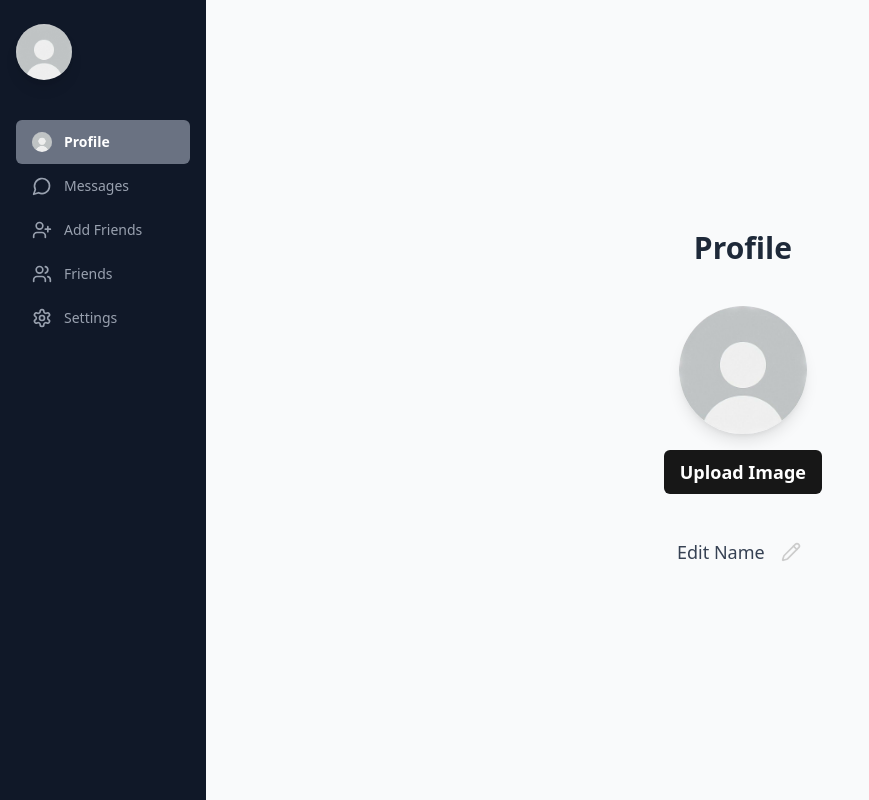
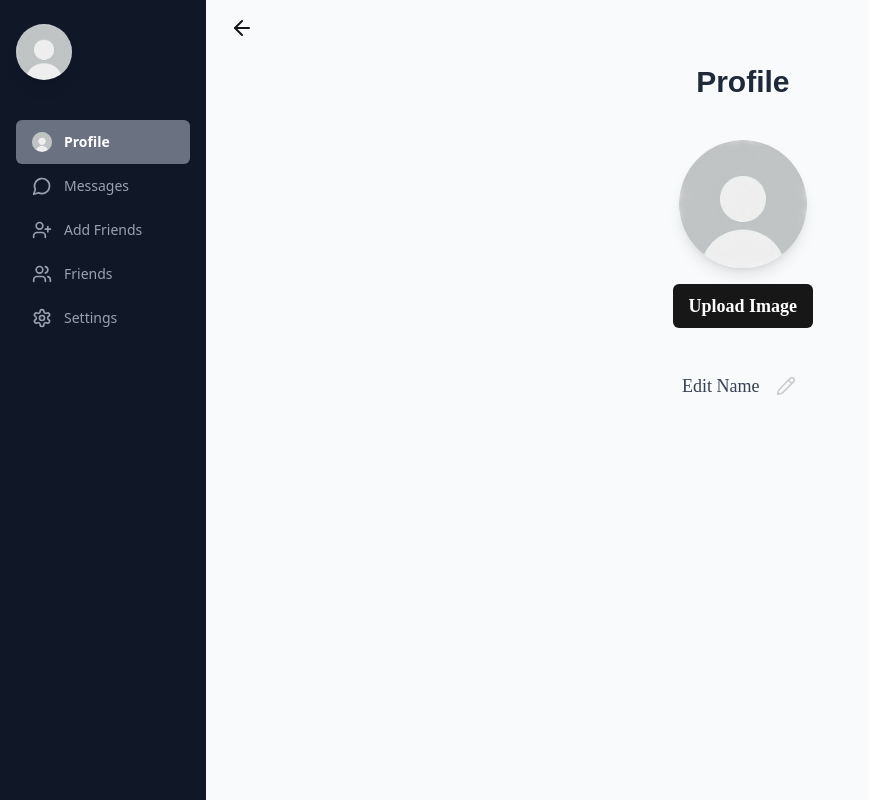
Before and after one commit to Slyyv17/y-chat, a Next.js app: page /profile in a window 1280 px wide. Shown: the whole page, without its empty margins (0-869 px from the left). Built offline with nearby package versions, Linux system fonts and the light colour scheme; a web font is replaced by a local one.

Commit message:
api routes

```diff
--- a/src/app/add-friends/addFriendComp.tsx
+++ b/src/app/(dashboard)/add-friends/addFriendComp.tsx
@@ -1,7 +1,7 @@
 "use client";
 
 import { useState, useEffect } from "react";
-import { getUsers, sendFriendRequest } from "../action/getUsers";
+import { getUsers, sendFriendRequest } from "../../action/getUsers";
 
 export default function AddFriendComponent() {
     const [errorMessage, setErrorMessage] = useState<string | null>(null);
--- a/src/components/profileComp.tsx
+++ b/src/components/profileComp.tsx
@@ -1,11 +1,21 @@
-import { PencilIcon } from "lucide-react";
+"use client"
+
+import { PencilIcon, ArrowLeft } from "lucide-react";
+import Link from "next/link";
 
 export default function ProfileComponent() {
     return (
-        <main className="w-full h-screen flex items-center justify-center gap-4 bg-gray-50 flex-col px-4">
+        <main className="w-full h-screen flex items-center justify-start gap-4 bg-gray-50 flex-col px-4">
+            <div className="w-full flex items-start justify-start mt-2">
+                <button className="text-[var(--color-bg)] bg-transparent p-2">
+                    <Link href="/chat-room">
+                        <ArrowLeft size={24} />
+                    </Link>
+                </button>
+            </div>
             {/* Profile Title Section */}
             <div className="w-full flex items-start justify-center mb-6">
-                <h1 className="text-3xl font-semibold text-gray-800">Profile</h1>
+                <h1 className="text-3xl font-semibold text-gray-800 font-body">Profile</h1>
             </div>
 
             {/* Profile Image Upload Section */}
@@ -17,14 +27,14 @@ export default function ProfileComponent() {
                         className="w-full h-full object-cover"
                     />
                 </div>
-                <button className="bg-[var(--color-bg)] text-[var(--color-primary)] font-semibold text-lg py-2 px-4 rounded-md">
+                <button className="bg-[var(--color-bg)] text-[var(--color-primary)] font-semibold text-lg py-2 px-4 rounded-md font-display">
                     Upload Image
                 </button>
             </section>
 
             {/* Name Edit Section */}
             <section className="flex items-center gap-2">
-                <span className="text-lg text-gray-700">Edit Name</span>
+                <span className="text-lg text-gray-700 font-display">Edit Name</span>
                 <button className="p-2 bg-transparent hover:bg-[var(--color-bg)] duration-300 ease-in-out cursor-pointer transition rounded-full">
                     <PencilIcon size={20} className="text-[var(--color-accent)]" />
                 </button>
```
Also changed, not shown: src/app/(dashboard)/add-friends/page.tsx (renamed from src/app/add-friends/page.tsx), src/app/(dashboard)/profile/page.tsx (renamed from src/app/profile/page.tsx).
